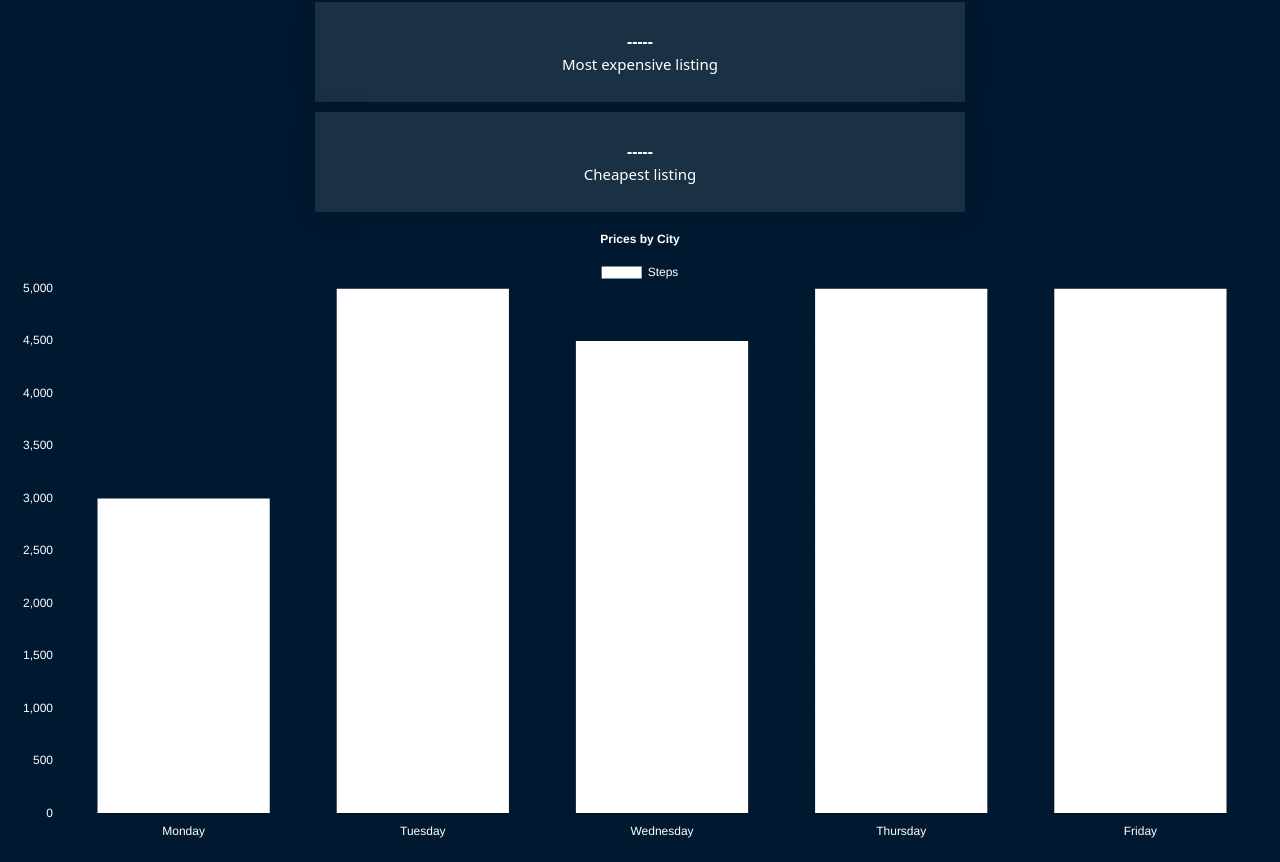
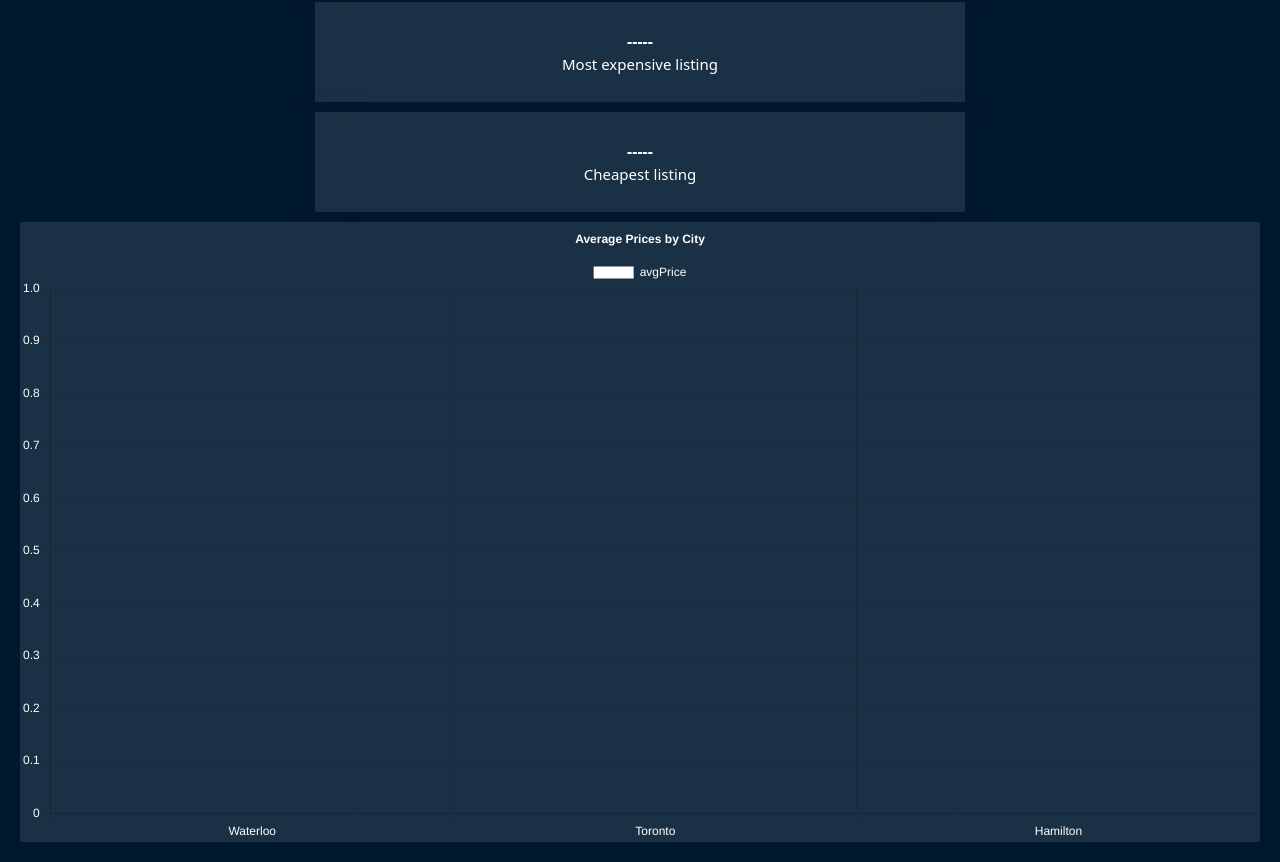
Before and after one commit to devangmalhotra/student-housing-industry-analysis, a React (Vite) app: page / in a window 1280 px wide. Shown: the part 425-1287 px from the top of the page. Built offline with nearby package versions, Linux system fonts and the light colour scheme.

Commit message:
updated bar graph content and bg color

```diff
--- a/src/App/App.css
+++ b/src/App/App.css
@@ -178,6 +178,11 @@ h4 {
   align-items: center;
 }
 
+canvas {
+  background: rgba(255, 255, 255, 0.1);
+  box-shadow: 0 4px 30px rgba(0, 0, 0, 0.1);
+}
+
 #home-main .stat-container h4 {
   color: white;
 }
--- a/src/Components/BarGraph.jsx
+++ b/src/Components/BarGraph.jsx
@@ -23,19 +23,18 @@ import {
 
  ChartJS.defaults.color = '#FFF'
 
+
 function BarGraph(props) {
   const barChartData = {
     labels: [
-        "Monday",
-        "Tuesday",
-        "Wednesday",
-        "Thursday",
-        "Friday",
+        "Waterloo",
+        "Toronto",
+        "Hamilton"
     ],
     datasets: [
         {
-            label: 'Steps',
-            data: [3000, 5000, 4500, 5000, 5000],
+            label: 'avgPrice',
+            data: [0, 0, 0],
             borderColor: 'rgb(5, 192, 192)',
             backgroundColor: '#fff'
         }
@@ -50,7 +49,7 @@ function BarGraph(props) {
       },
       title: {
         display: true,
-        text: 'Prices by City',
+        text: 'Average Prices by City',
       },
     },
   };
```
